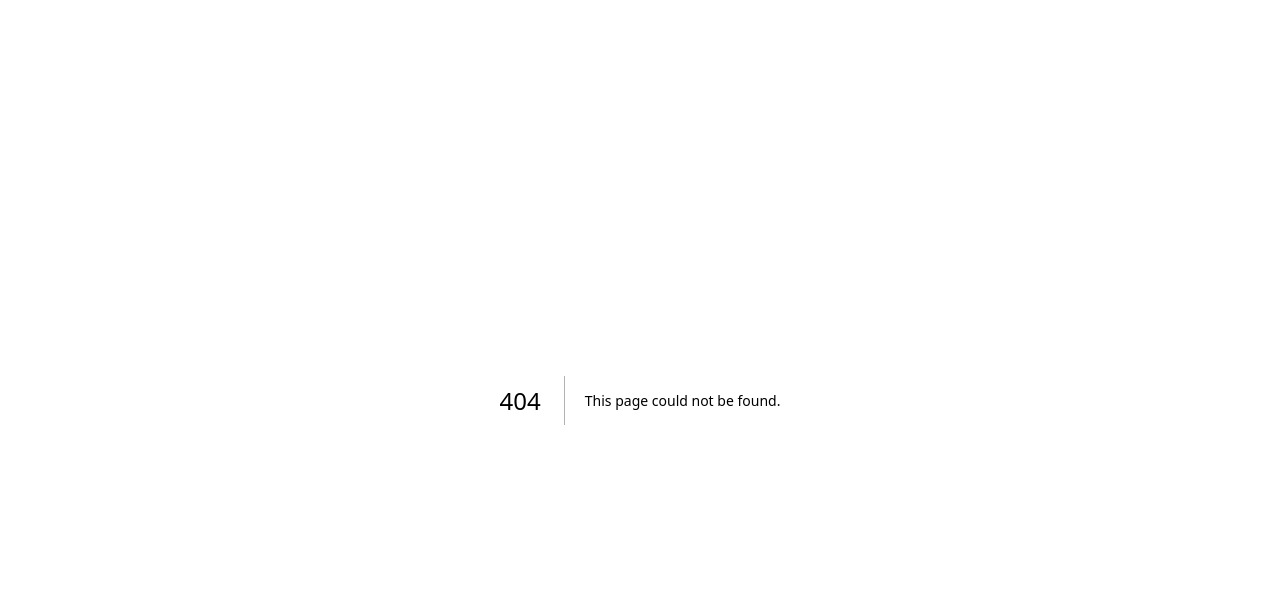
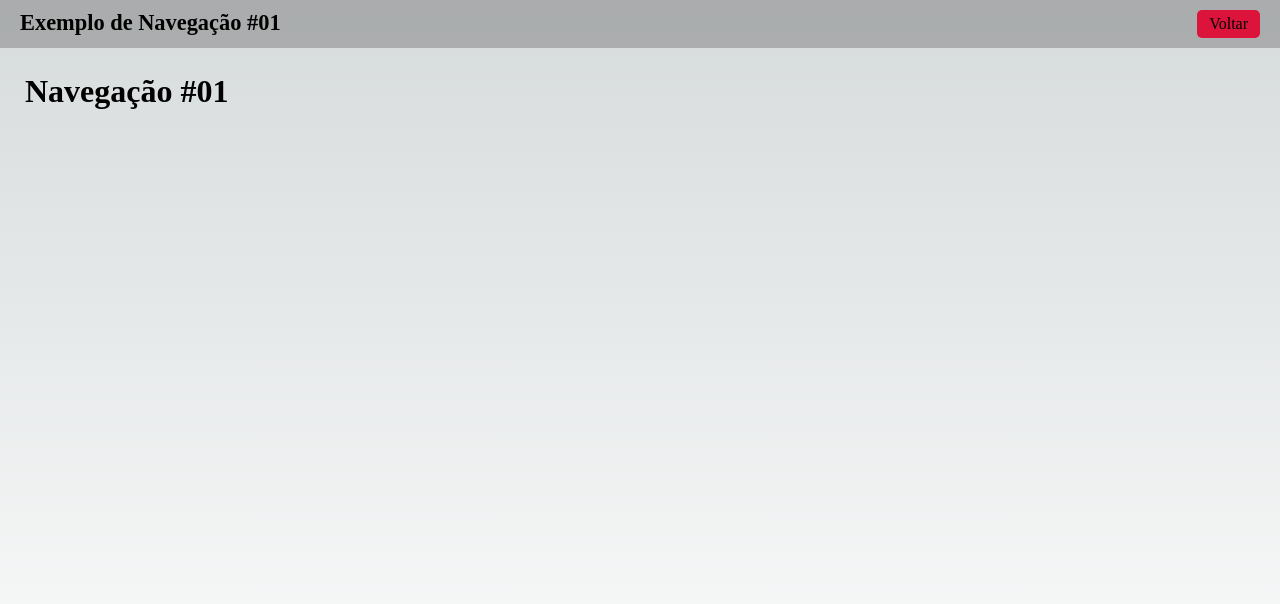
Before and after one commit to manoelmachado/react-redux, a Next.js app in the folder aulao-nextjs/fundamentos/: page /navegacao in a window 1280 px wide. Before the commit this address had no page. Shown: the top 604 px of the page. Built offline with nearby package versions, Linux system fonts and the light colour scheme.

Commit message:
adicionando uma outra maneira de navegação
referenciando pastas com apenas um arquivo, por exemplo

```diff
--- a/aulao-nextjs/fundamentos/src/pages/index.tsx
+++ b/aulao-nextjs/fundamentos/src/pages/index.tsx
@@ -13,6 +13,7 @@
       <Navegador texto="Estilo" destino="/estilo" />
       <Navegador texto="Exemplo" destino="/exemplo" cor="#9400d3" />
       <Navegador texto="JSX" destino="/jsx" cor="crimson"/>
+      <Navegador texto="Navegação #01" destino="/navegacao" cor="green"/>
     </div>
   );
 }
--- /dev/null
+++ b/aulao-nextjs/fundamentos/src/pages/navegacao/index.jsx
@@ -0,0 +1,9 @@
+import Layout from "../../components/Layout";
+
+export default function Navegacao(props) {
+  return (
+    <Layout titulo="Exemplo de Navegação #01">
+      <h1>Navegação #01</h1>
+    </Layout>
+  );
+}
--- a/aulao-nextjs/fundamentos/src/styles/Navegador.module.css
+++ b/aulao-nextjs/fundamentos/src/styles/Navegador.module.css
@@ -2,5 +2,6 @@
     padding: 30px;
     margin: 10px;
     border-radius: 8px;
+    cursor: pointer;
 
 }
```
